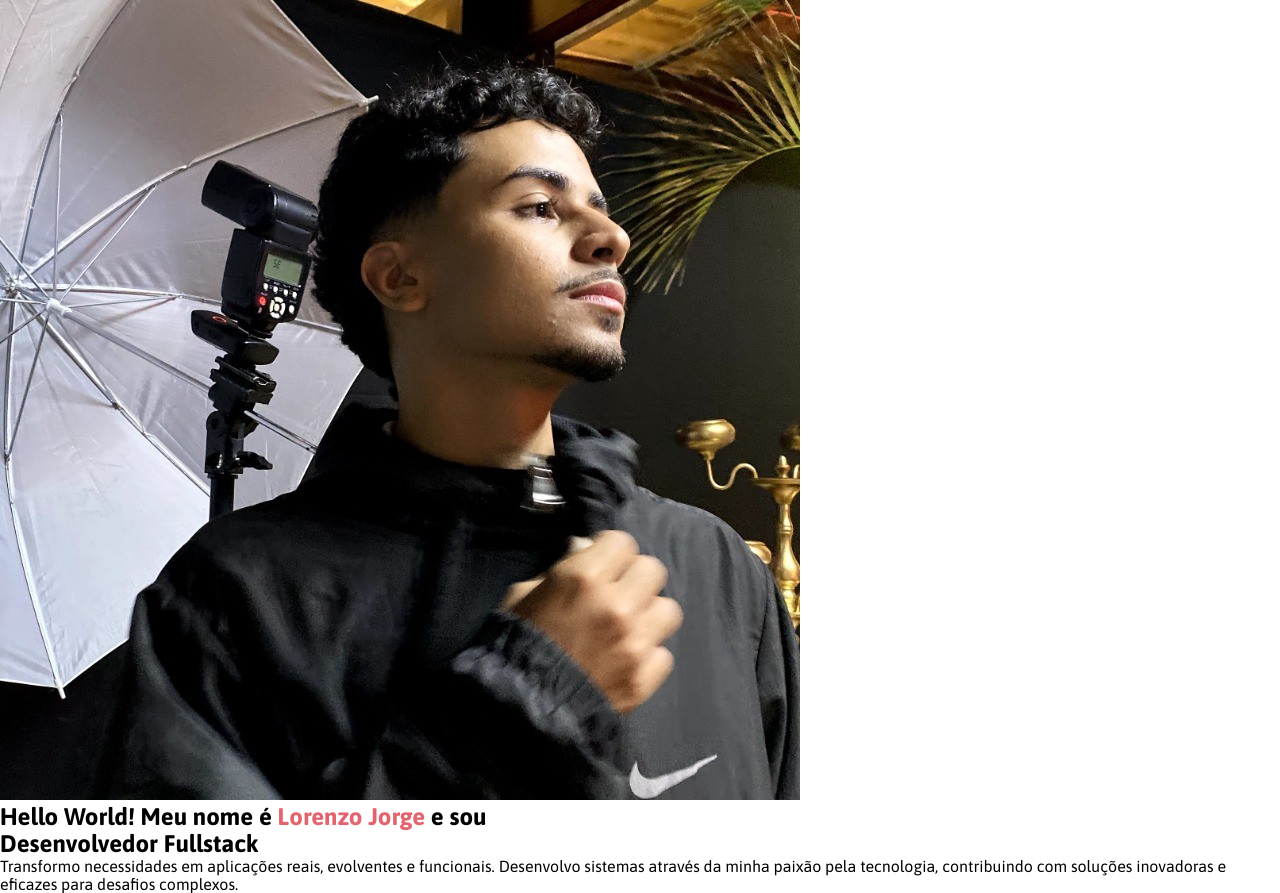
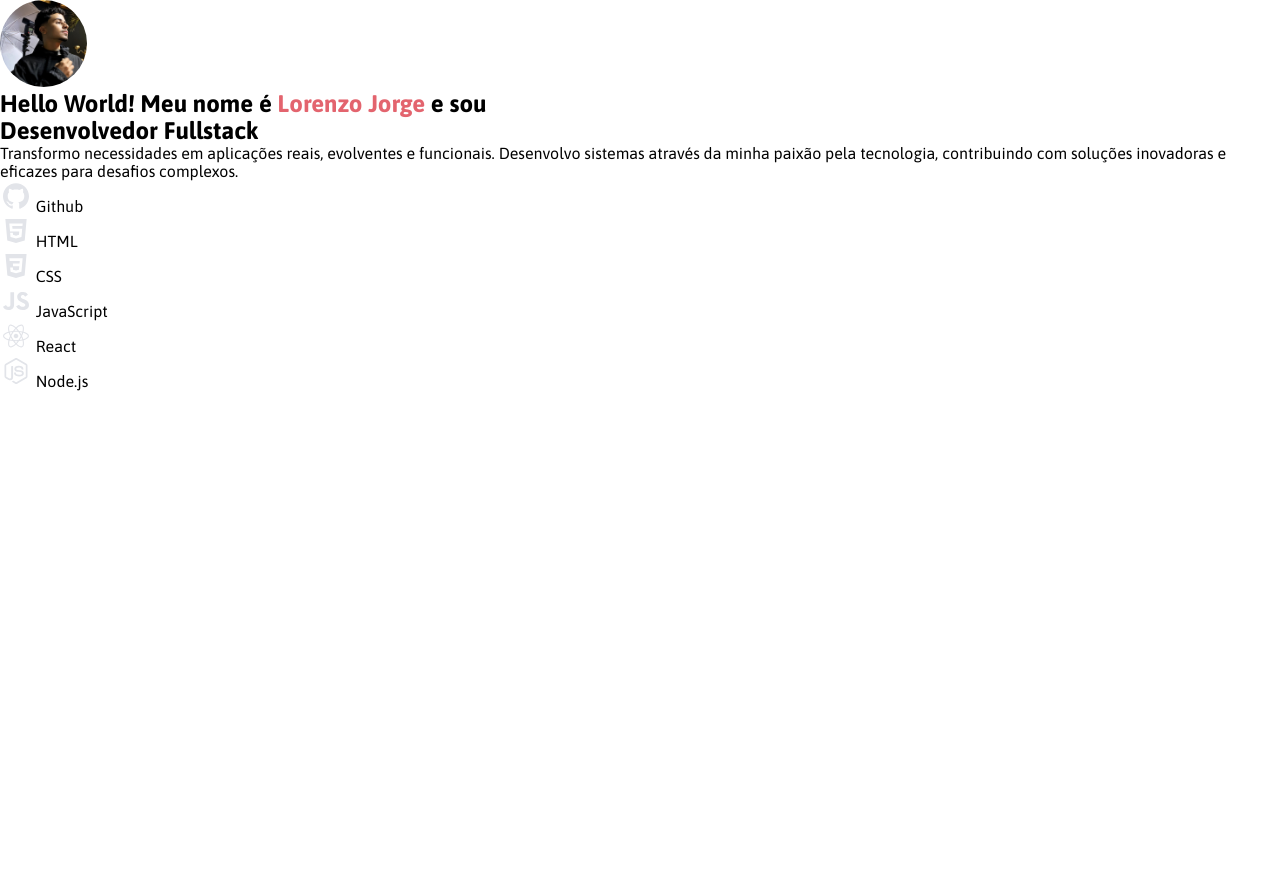
Before and after one commit to llorenzojorge/portfolio, a plain HTML site: page index.html in a window 1280 px wide. After the commit the page ends 800 px from the top, so only its background shows below. Drawn offline with Linux system fonts and the light colour scheme.

Commit message:
add nome das tecnologias

```diff
--- a/index.html
+++ b/index.html
@@ -29,6 +29,34 @@
                 </p>
             </div>
         </header>
+
+        <ul>
+            <li>
+                <img src="assets/icons/tecnologias/GitHub.svg" alt="Icone GitHub">
+                Github
+            </li>
+            <li>
+                <img src="assets/icons/tecnologias/HTML.svg" alt="Icone HTML">
+                HTML
+            </li>
+            <li>
+                <img src="assets/icons/tecnologias/CSS.svg" alt="Icone CSS">
+                CSS
+            </li>
+            <li>
+                <img src="assets/icons/tecnologias/JavaScript.svg" alt="Icone JavaScript">
+                JavaScript
+            </li>
+            <li>
+                <img src="assets/icons/tecnologias/React.svg" alt="Icone ReactJS">
+                React
+            </li>
+            <li>
+                <img src="assets/icons/tecnologias/Node.js.svg" alt="Icone NodeJS">
+                Node.js
+            </li>
+        </ul>
+
     </section>
 </body>
 </html>
--- a/styles/header.css
+++ b/styles/header.css
@@ -0,0 +1,22 @@
+#info {
+    header {
+        /* max-width: 680px;
+        display: flex;
+        flex-direction: column;
+        gap: 56px;
+        justify-content: center;
+        padding-block: 120px 183px;
+        padding-inline: 243px; */
+
+        img {
+            max-width: 87px;
+            aspect-ratio: 1/1;
+            object-fit: cover;
+            border-radius: 50%;
+        }
+
+        #text {
+
+        }
+    }
+}
```
